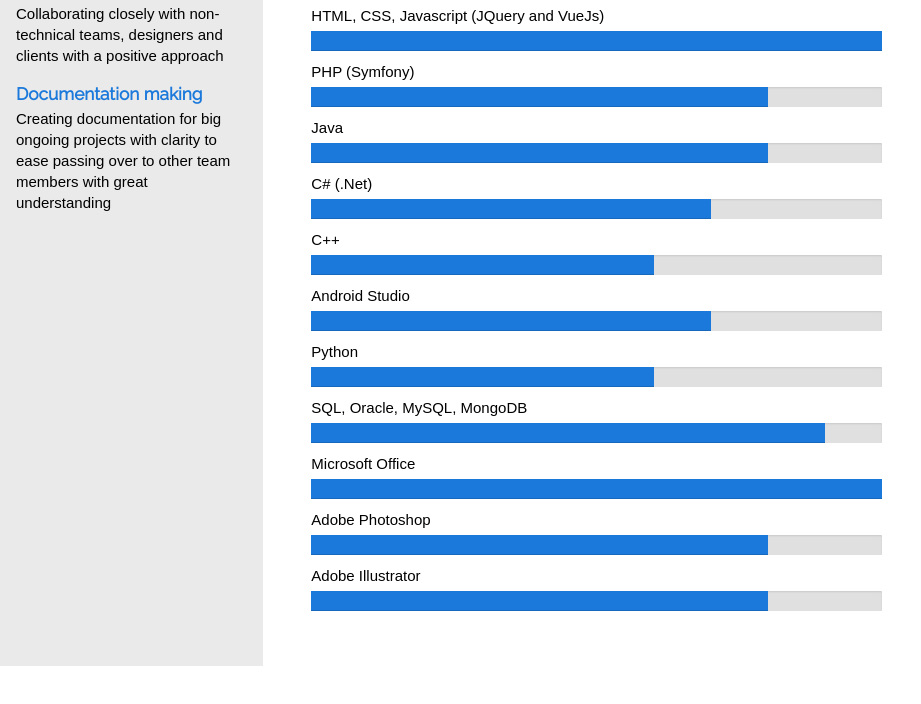
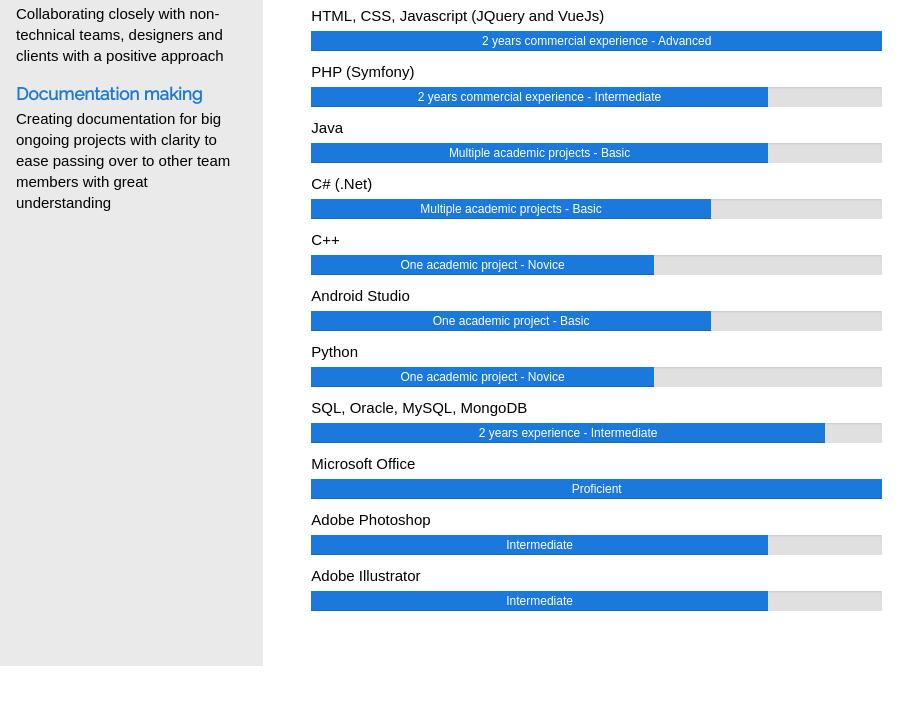
Before and after one commit to sibellek/cv, a plain HTML site: page index.html in a window 1280 px wide. Shown: the part 1199-1903 px from the top of the page, 220-1141 px from the left. Drawn offline with Linux system fonts and the light colour scheme; a script that the page names is missing; files whose address does not match are found by name; a web font is replaced by a local one.

Commit message:
Fix levels of skills

```diff
--- a/index.html
+++ b/index.html
@@ -1988,7 +1988,7 @@ span[data-bind="end_date"] {
                             </div>
                             <div class="progress pink">
 
-                                <div class="progress-bar" data-value="100%" style="width:100%;"></div>
+                                <div class="progress-bar" data-value="100%" style="width:100%;">2 years commercial experience - Advanced</div>
                             </div>
 
 
@@ -2012,7 +2012,7 @@ span[data-bind="end_date"] {
                             </div>
                             <div class="progress pink">
 
-                                <div class="progress-bar" data-value="80%" style="width:80%;"></div>
+                                <div class="progress-bar" data-value="80%" style="width:80%;">2 years commercial experience - Intermediate</div>
                             </div>
 
 
@@ -2036,7 +2036,7 @@ span[data-bind="end_date"] {
                             </div>
                             <div class="progress pink">
 
-                                <div class="progress-bar" data-value="80%" style="width:80%;"></div>
+                                <div class="progress-bar" data-value="80%" style="width:80%;">Multiple academic projects - Basic</div>
                             </div>
 
 
@@ -2060,7 +2060,7 @@ span[data-bind="end_date"] {
                             </div>
                             <div class="progress pink">
 
-                                <div class="progress-bar" data-value="70%" style="width:70%;"></div>
+                                <div class="progress-bar" data-value="70%" style="width:70%;">Multiple academic projects - Basic</div>
                             </div>
 
 
@@ -2084,7 +2084,7 @@ span[data-bind="end_date"] {
                             </div>
                             <div class="progress pink">
 
-                                <div class="progress-bar" data-value="60%" style="width:60%;"></div>
+                                <div class="progress-bar" data-value="60%" style="width:60%;">One academic project - Novice</div>
                             </div>
 
 
@@ -2108,7 +2108,7 @@ span[data-bind="end_date"] {
                             </div>
                             <div class="progress pink">
 
-                                <div class="progress-bar" data-value="70%" style="width:70%;"></div>
+                                <div class="progress-bar" data-value="70%" style="width:70%;">One academic project - Basic</div>
                             </div>
 
 
@@ -2132,7 +2132,7 @@ span[data-bind="end_date"] {
                             </div>
                             <div class="progress pink">
 
-                                <div class="progress-bar" data-value="60%" style="width:60%;"></div>
+                                <div class="progress-bar" data-value="60%" style="width:60%;">One academic project - Novice</div>
                             </div>
 
 
@@ -2156,7 +2156,7 @@ span[data-bind="end_date"] {
                             </div>
                             <div class="progress pink">
 
-                                <div class="progress-bar" data-value="90%" style="width:90%;"></div>
+                                <div class="progress-bar" data-value="90%" style="width:90%;">2 years experience - Intermediate</div>
                             </div>
 
 
@@ -2180,7 +2180,7 @@ span[data-bind="end_date"] {
                             </div>
                             <div class="progress pink">
 
-                                <div class="progress-bar" data-value="100%" style="width:100%;"></div>
+                                <div class="progress-bar" data-value="100%" style="width:100%;">Proficient</div>
                             </div>
 
 
@@ -2204,7 +2204,7 @@ span[data-bind="end_date"] {
                             </div>
                             <div class="progress pink">
 
-                                <div class="progress-bar" data-value="80%" style="width:80%;"></div>
+                                <div class="progress-bar" data-value="80%" style="width:80%;">Intermediate</div>
                             </div>
 
 
@@ -2228,7 +2228,7 @@ span[data-bind="end_date"] {
                             </div>
                             <div class="progress pink">
 
-                                <div class="progress-bar" data-value="80%" style="width:80%;"></div>
+                                <div class="progress-bar" data-value="80%" style="width:80%;">Intermediate</div>
                             </div>
 
 
```
